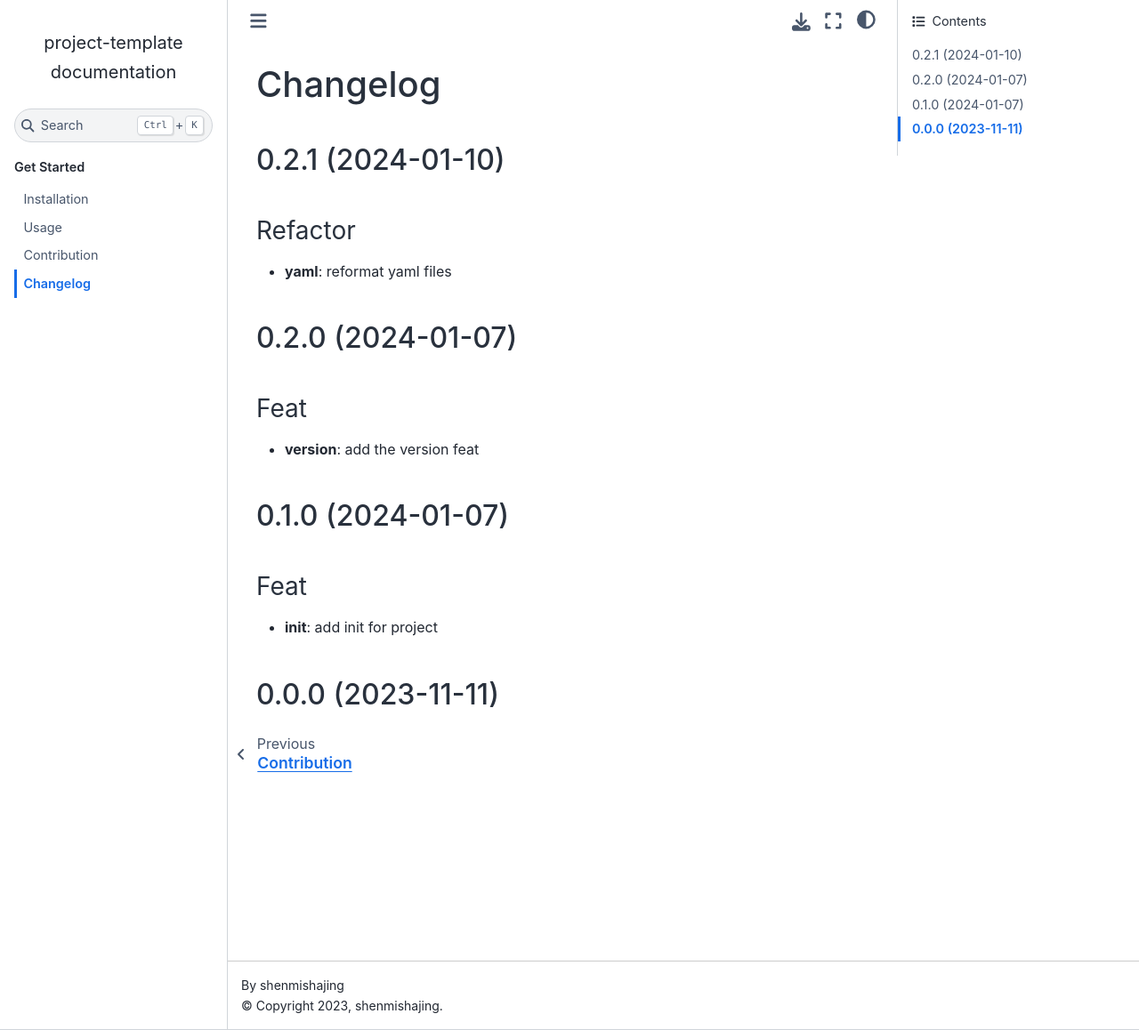
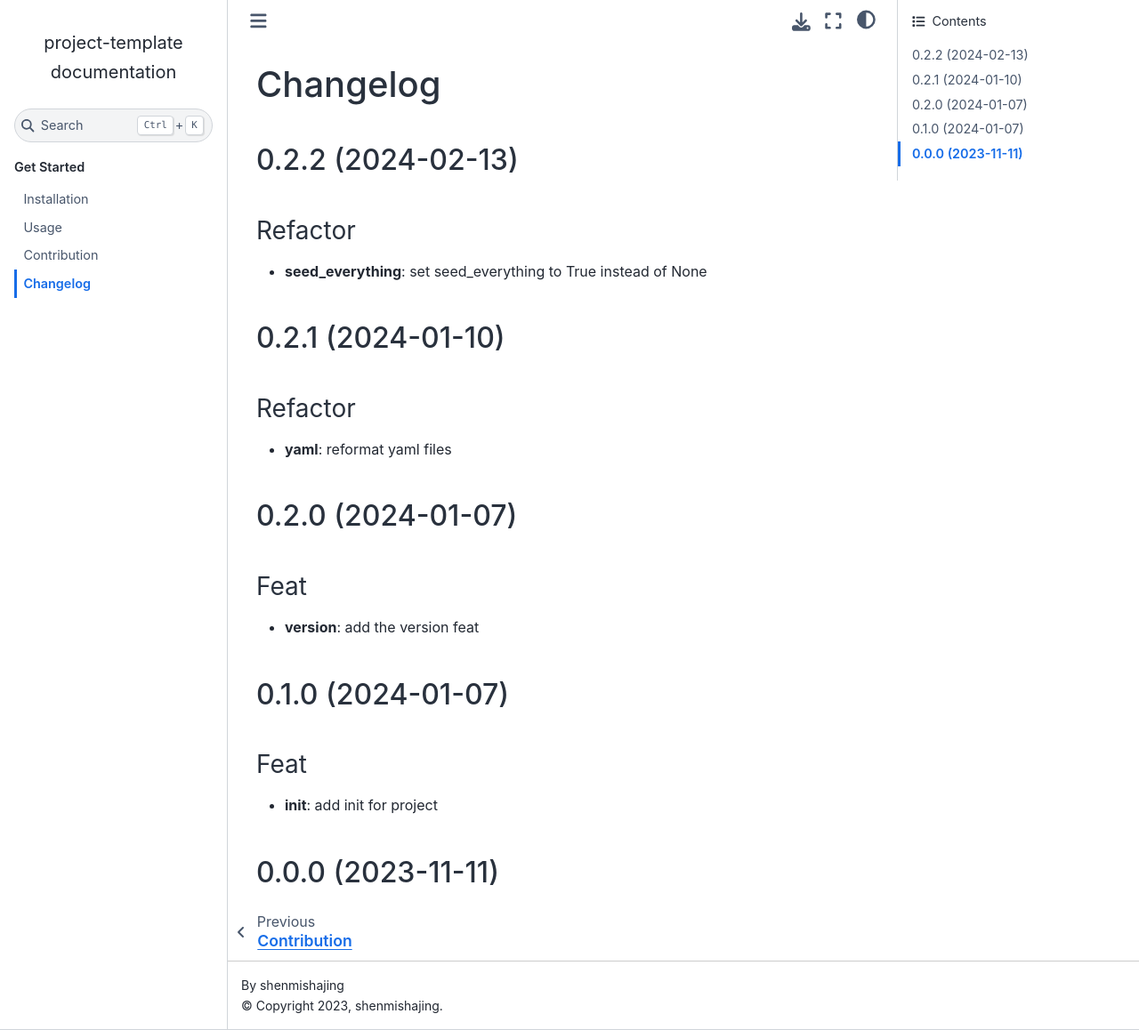
Before and after one commit to shenmishajing/project_template, a Sphinx documentation site: the page built from docs/get_started/changelog.md, in a window 1280 px wide and 1158 px high. Shown: the whole window at 89% size. Built offline with Sphinx 7.4.7 and the Sphinx Book theme 1.1.4, drawn with Linux system fonts in a browser that asks for light colours; pages that are not in the unit, such as notebooks, are missing from menus.

Commit message:
bump: version 0.2.1 → 0.2.2

```diff
--- a/docs/get_started/changelog.md
+++ b/docs/get_started/changelog.md
@@ -1,4 +1,10 @@
 # Changelog
+
+## 0.2.2 (2024-02-13)
+
+### Refactor
+
+- **seed_everything**: set seed_everything to True instead of None
 
 ## 0.2.1 (2024-01-10)
 
```
